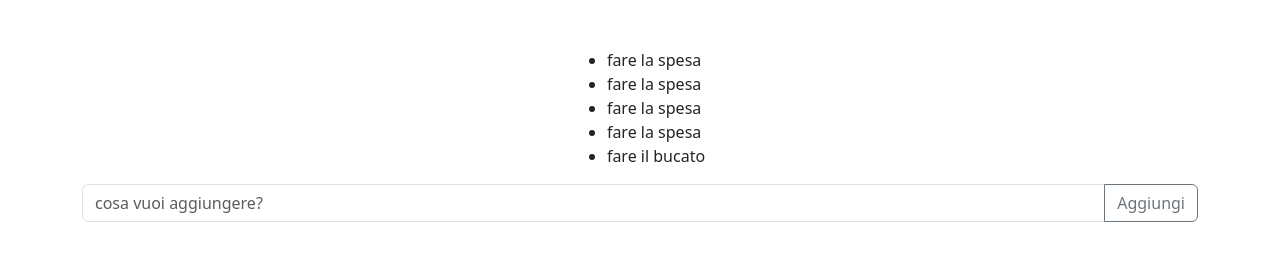
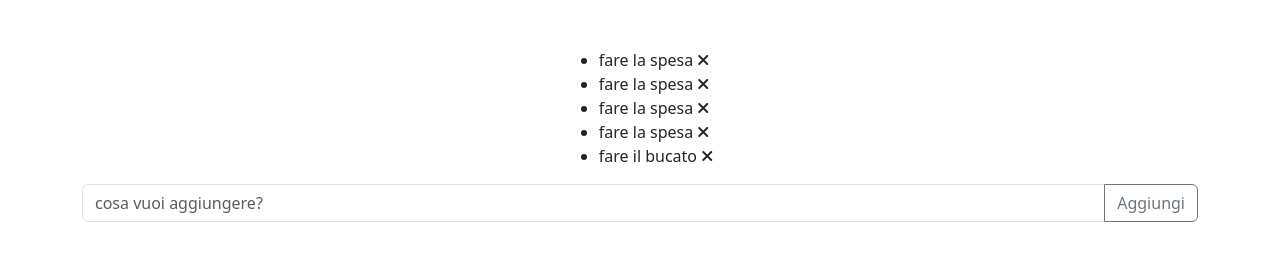
Before and after one commit to MatteoZattini/vue-todolist, a plain HTML site: page index.html in a window 1280 px wide. Drawn offline with nearby package versions, Linux system fonts and the light colour scheme.

Commit message:
prova m2

```diff
--- a/index.html
+++ b/index.html
@@ -16,7 +16,7 @@
             <div class="row">
                 <div class="col-12 d-flex justify-content-center mt-5">
                     <ul>
-                        <li v-for="things, i in toDoList">{{ things }}</li>
+                        <li v-for="things, i in toDoList">{{ things }} <i @click="remove(toDoList, i)" class="fa-solid fa-xmark"></i></li>
                     </ul>
                 </div>
 
--- a/main.js
+++ b/main.js
@@ -12,6 +12,7 @@ createApp({
       ],
       button: document.getElementById("button-Add"),
       myInput: document.getElementById("myInput"),
+      elemento: 0,
     }
   },
 
@@ -20,6 +21,18 @@ createApp({
         console.log(myInput.value)
         this.toDoList.push(myInput.value)
         myInput.value = ""
+    },
+    remove(array, indice) {
+        console.log("click")
+        array[indice] = elemento
+        elemento.classList.add("d-none")
+        // if (indice == elemento) {
+        //     return indice.classList.add("d-none")
+        // }
+
+        // indice = this.toDoList(i)
+        // indice.classList.add("d-none")
+
     }
   },
 
```
